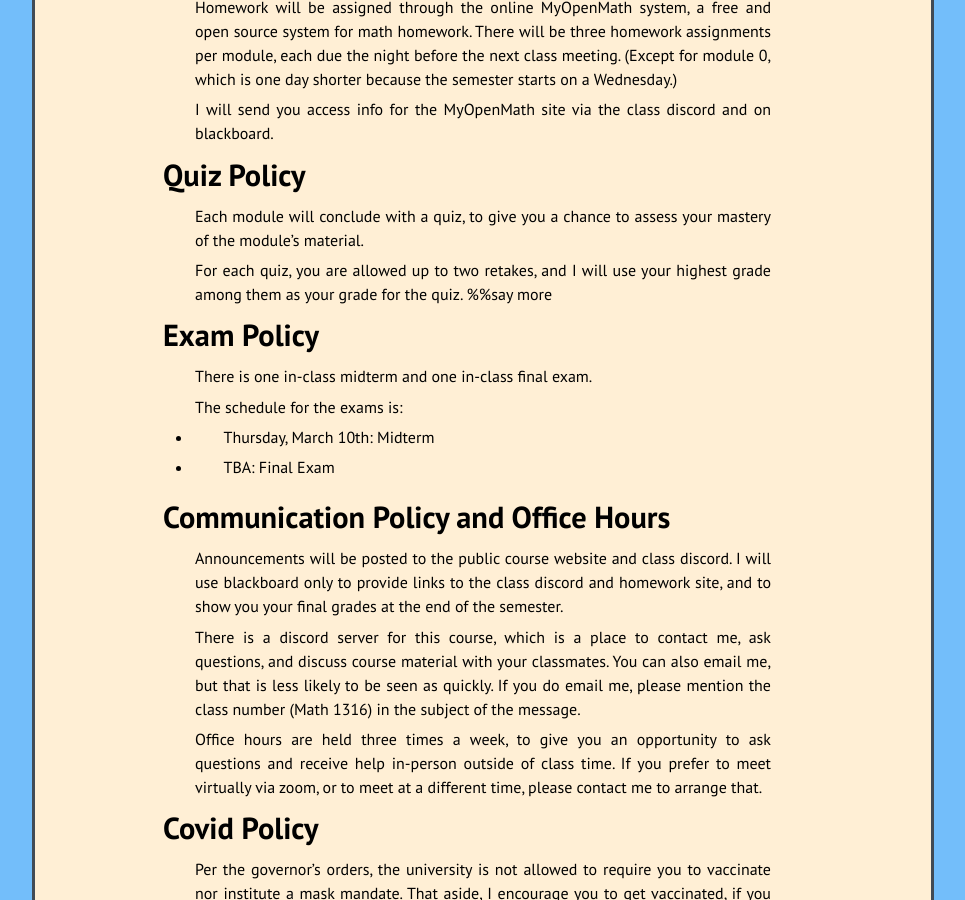
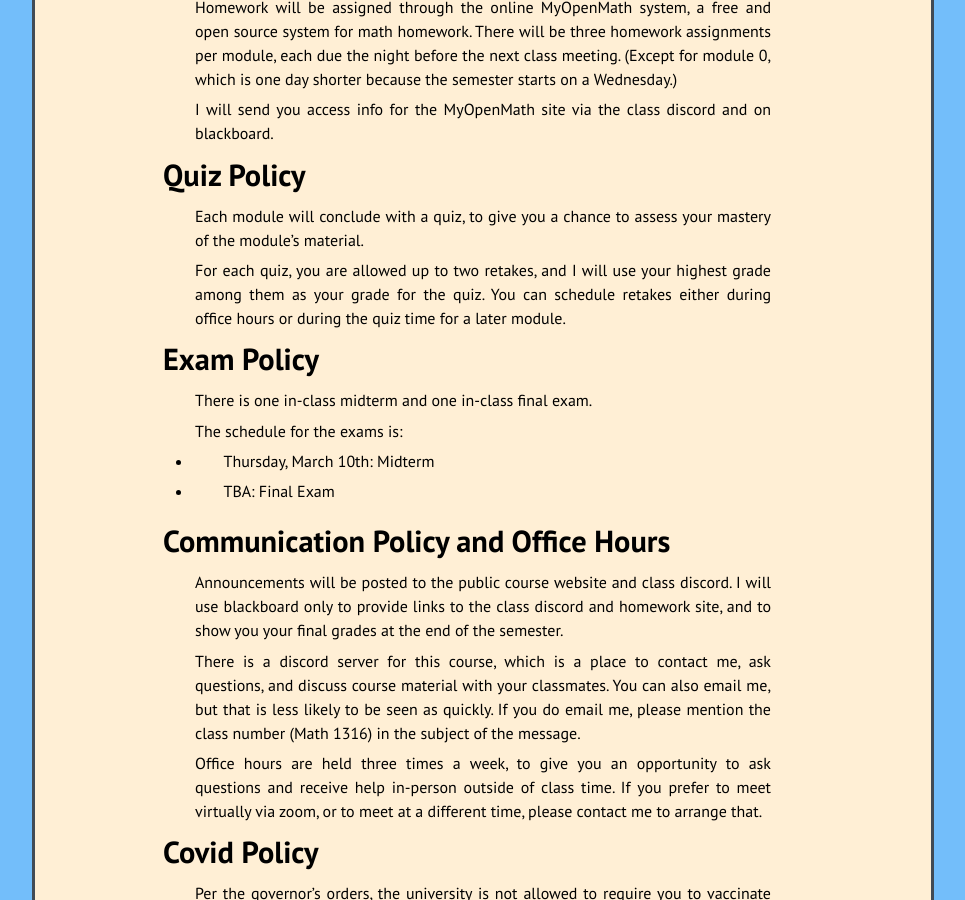
Before and after one commit to kamerynjw/kamerynjw.github.io, a Jekyll site: the page built from teaching/2022/math1316/syllabus.md, in a window 1280 px wide and 900 px high, scrolled down 2225 px. Shown: the whole window, without its empty margins (157-1122 px from the left). Built offline with Jekyll 4.4.1, drawn with Linux system fonts in a browser that asks for light colours; nearby versions of some CDN libraries.

Commit message:
retake quiz info

```diff
--- a/teaching/2022/math1316/syllabus.md
+++ b/teaching/2022/math1316/syllabus.md
@@ -107,7 +107,7 @@ Quiz Policy
 
 Each module will conclude with a quiz, to give you a chance to assess your mastery of the module's material.
 
-For each quiz, you are allowed up to two retakes, and I will use your highest grade among them as your grade for the quiz. %%say more
+For each quiz, you are allowed up to two retakes, and I will use your highest grade among them as your grade for the quiz. You can schedule retakes either during office hours or during the quiz time for a later module.
 
 Exam Policy
 ====
```
